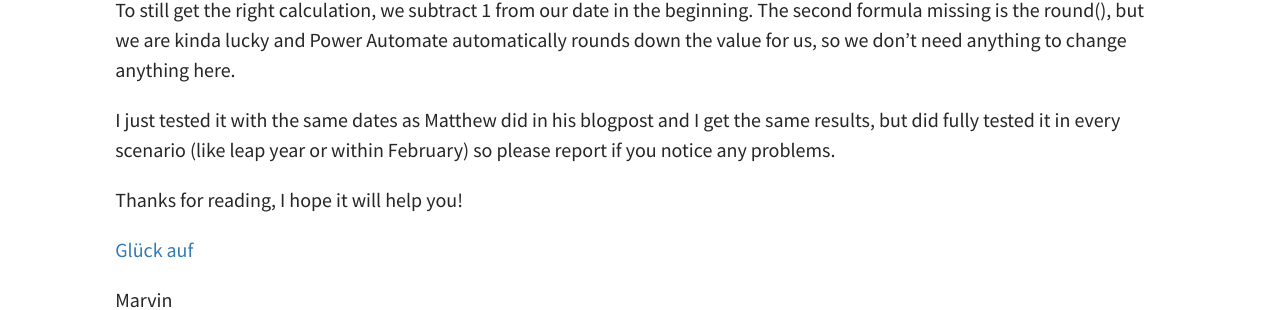
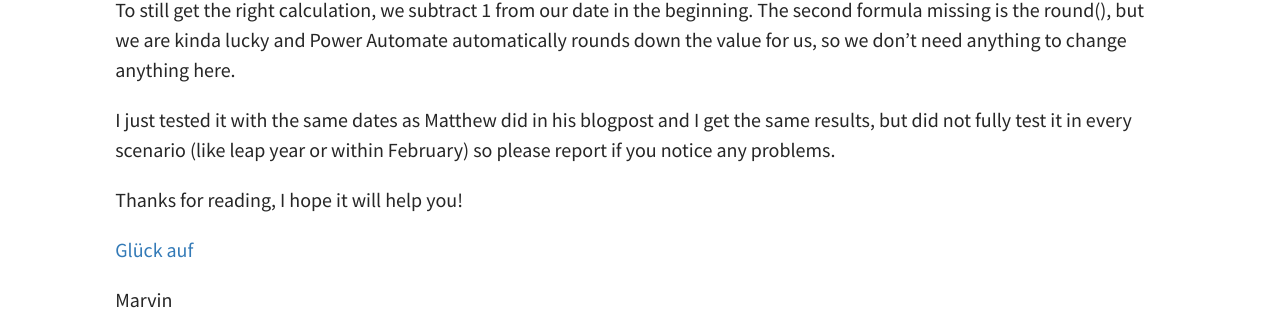
Before and after one commit to Cloud-Kumpel/CloudKumpel, a Jekyll site: the page built from _posts/2022-01-13-PowerAutomate-Add-Business-Days-To-Date.md, in a window 1280 px wide and 900 px high, scrolled down 1660 px. Shown: the part 153-463 px from the top of the window. Built offline with Jekyll 4.4.1, drawn with Linux system fonts in a browser that asks for light colours; comment, search, counter and statistics services are not loaded.

Commit message:
Update 2022-01-13-PowerAutomate-Add-Business-Days-To-Date.md

```diff
--- a/_posts/2022-01-13-PowerAutomate-Add-Business-Days-To-Date.md
+++ b/_posts/2022-01-13-PowerAutomate-Add-Business-Days-To-Date.md
@@ -57,7 +57,7 @@ Instead of defining the first day to Monday in our formula, we always start on a
 
 To still get the right calculation, we subtract 1 from our date in the beginning. The second formula missing is the round(), but we are kinda lucky and Power Automate automatically rounds down the value for us, so we don't need anything to change anything here.
 
-I just tested it with the same dates as Matthew did in his blogpost and I get the same results, but did fully tested it in every scenario (like leap year or within February) so please report if you notice any problems.
+I just tested it with the same dates as Matthew did in his blogpost and I get the same results, but did not fully test it in every scenario (like leap year or within February) so please report if you notice any problems.
 
 Thanks for reading, I hope it will help you!
 
```
